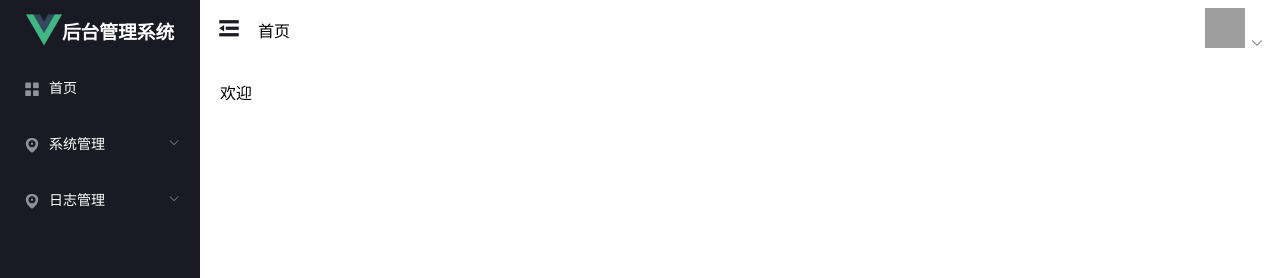
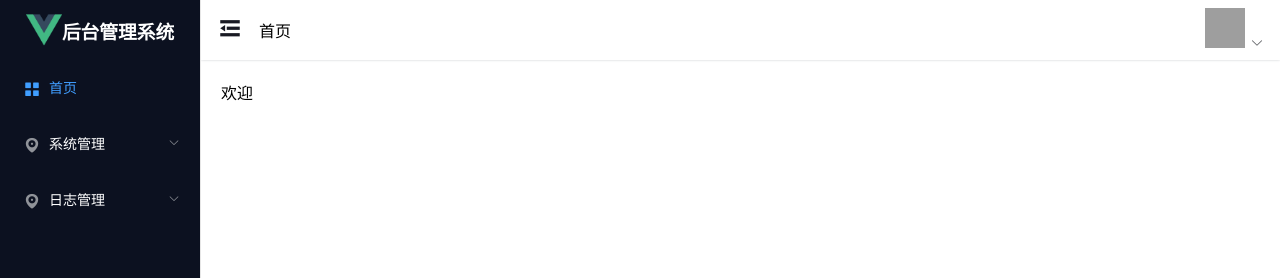
Before and after one commit to zhuzedan/rbac_front, a Vue app: page /#/ in a window 1280 px wide. Shown: the top 278 px of the page. Built offline with nearby package versions, Linux system fonts and the light colour scheme; grey boxes are pictures that could not be loaded.

Commit message:
feat: 刷新页面menu不变

```diff
--- a/src/components/common/AsideLayout.vue
+++ b/src/components/common/AsideLayout.vue
@@ -2,12 +2,13 @@
   <div class="aside">
     <el-col :span="12">
       <el-menu
-        background-color="#191a23"
+        background-color="#0c1120"
         text-color="#fff"
         unique-opened
         router
         :collapse="isCollapse"
-        default-active="2"
+        :default-active="activeIndex"
+        @select="handleSelect"
         class="el-menu-vertical-demo"
         @open="handleOpen"
         @close="handleClose">
@@ -40,6 +41,7 @@ export default {
   name: "AsideLayout",
   data() {
     return {
+      activeIndex: this.$route.path,
       menuList: [
         {
           path: "/",
@@ -93,7 +95,16 @@ export default {
       ]
     }
   },
+  watch: {
+    '$route' (to, from) {
+      // 监听路由的变化  如果路由发生改变则当前tab栏默认值也相应改变
+      this.activeIndex = to.path
+    }
+  },
   methods: {
+    handleSelect (key, keyPath) {
+      this.activeIndex = key
+    },
     handleOpen(key, keyPath) {
       console.log(key, keyPath);
     },
@@ -128,10 +139,10 @@ export default {
   }
 }
 .el-menu {
-  border-right: none;
   width: 200px;
   height: 100vh;
-
+  padding: 0;
+  margin: 0;
 }
 .el-menu--collapse {
     width: 64px;
--- a/src/components/common/BasicLayout.vue
+++ b/src/components/common/BasicLayout.vue
@@ -39,6 +39,7 @@ export default {
 
 <style scoped>
 .el-header {
-  padding: 0
+  padding: 0;
+  box-shadow: rgb(144, 147, 153) 0px -1px 3px 0px;
 }
 </style>
```
